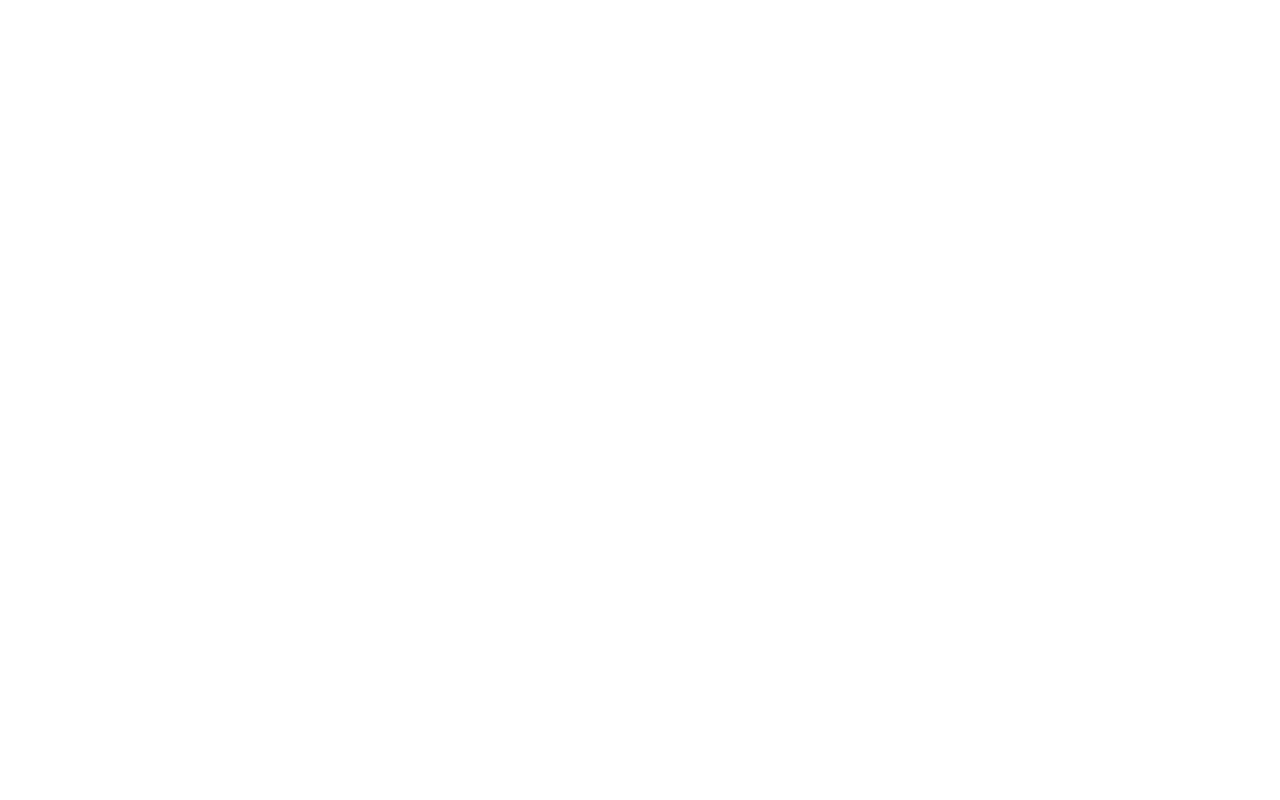
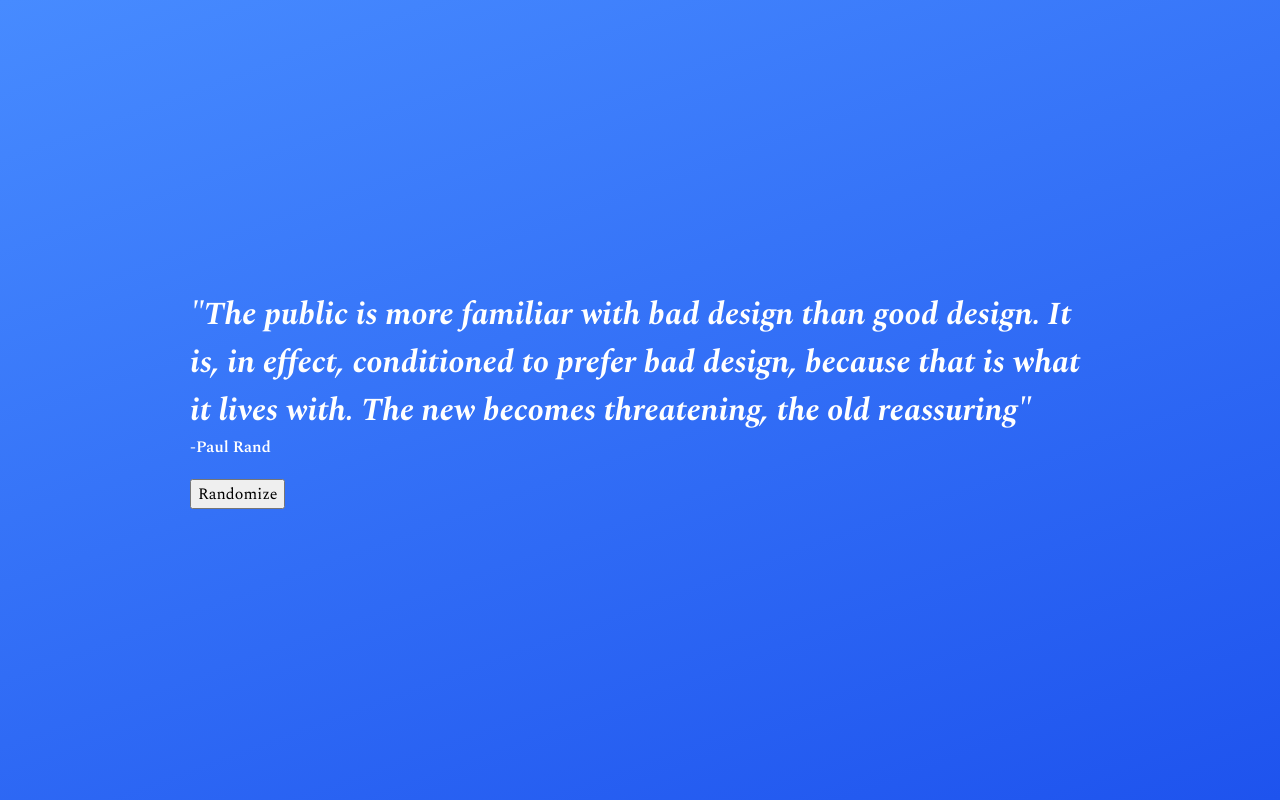
Before and after one commit to ramanarc/designer-quotes, a plain HTML site: page index.html in a window 1280 px wide. Drawn offline with nearby package versions, Linux system fonts and the light colour scheme.

Commit message:
data setup and css

```diff
--- a/index.html
+++ b/index.html
@@ -10,7 +10,16 @@
 </head>
 
 <body>
-
+  <main>
+    <section>
+      <h1>"The public is more familiar with bad design than good design. It is, in effect, conditioned to prefer bad
+        design, because that is what it lives with. The new becomes threatening, the old reassuring"</h1>
+      <h4>-Paul Rand</h4>
+      <div class="btn-group">
+        <button>Randomize</button>
+      </div>
+    </section>
+  </main>
 </body>
 
 </html>
--- a/styles.css
+++ b/styles.css
@@ -1,51 +1,65 @@
-1. Use a more-intuitive box-sizing model.
+@import url('https://fonts.googleapis.com/css2?family=Spectral:ital,wght@0,300;0,400;0,500;0,600;1,500;1,600;1,700&display=swap');
+
+main{
+  background: rgb(71,139,255);
+  background: linear-gradient(160deg, rgba(71,139,255,1) 0%, rgba(30,83,238,1) 100%);
+  color: #fff;
+  display: flex;
+  align-items: center;
+  justify-content: center;
+  min-height: 100vh;
+}
+
+section{
+  max-width: 900px;
+  margin: auto;
+  padding: 24px;
+}
+
+.btn-group{
+  margin-top: 20px;
+}
+
+
+h1{
+  font-size: 2rem;
+  line-height: 1.5;
+  font-weight: 500;
+  font-style: italic;
+}
+
 */
 *, *::before, *::after {
   box-sizing: border-box;
 }
-/*
-  2. Remove default margin
-*/
+
 * {
   margin: 0;
 }
-/*
-  3. Allow percentage-based heights in the application
-*/
+
 html, body {
-  height: 100%;
+  font-family: 'Spectral', serif;
+  font-size: 16px;
 }
-/*
-  Typographic tweaks!
-  4. Add accessible line-height
-  5. Improve text rendering
-*/
+
 body {
   line-height: 1.5;
   -webkit-font-smoothing: antialiased;
 }
-/*
-  6. Improve media defaults
-*/
+
 img, picture, video, canvas, svg {
   display: block;
   max-width: 100%;
 }
-/*
-  7. Remove built-in form typography styles
-*/
+
 input, button, textarea, select {
   font: inherit;
 }
-/*
-  8. Avoid text overflows
-*/
+
 p, h1, h2, h3, h4, h5, h6 {
   overflow-wrap: break-word;
 }
-/*
-  9. Create a root stacking context
-*/
+
 #root, #__next {
   isolation: isolate;
 }
```
